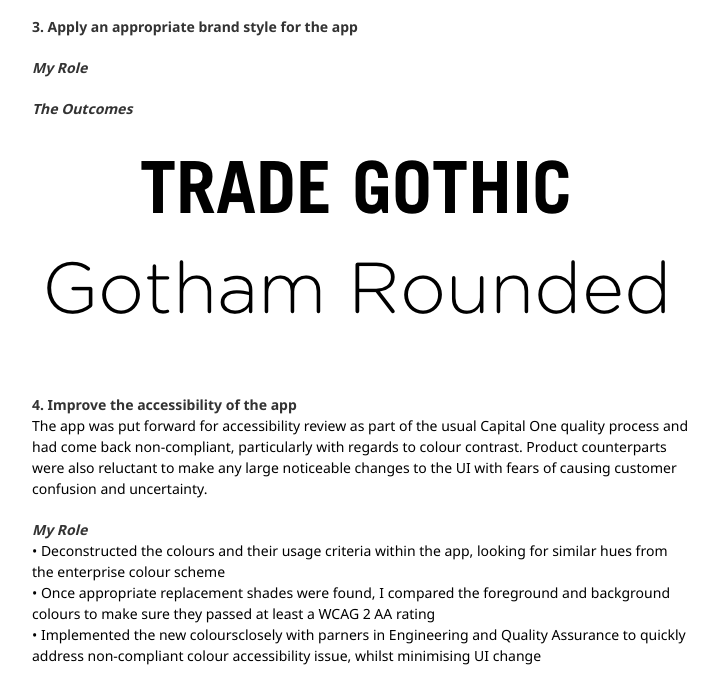
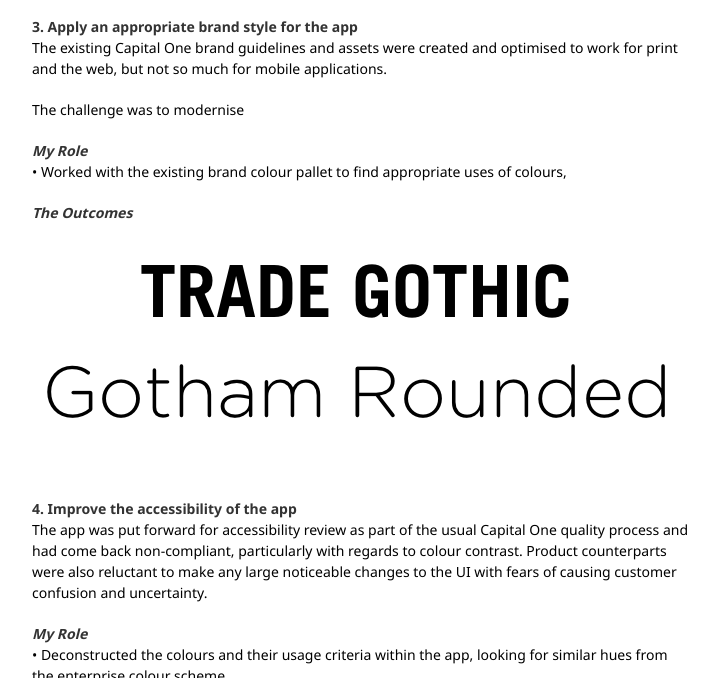
Before and after one commit to syeef/syeefkarim-2016-v0, a Jekyll site: the page built from portfolio/capitalone.md, in a window 1280 px wide and 900 px high, scrolled down 5527 px, cut to the strip 222-900 px from the top of the window. Shown: the whole strip, without its empty margins (279-997 px from the left). Built offline with Jekyll 4.4.1, drawn with Linux system fonts in a browser that asks for light colours.

Commit message:
Update capitalone.md

```diff
--- a/portfolio/capitalone.md
+++ b/portfolio/capitalone.md
@@ -86,8 +86,13 @@ Essentially, Product was happy to progress with a subpar solution for Android, h
 <script async class="speakerdeck-embed" data-id="bf378b409cad424494ef5a75d7fbaf72" data-ratio="1.77777777777778" src="//speakerdeck.com/assets/embed.js"></script>
 
 **3. Apply an appropriate brand style for the app**
+The existing Capital One brand guidelines and assets were created and optimised to work for print and the web, but not so much for mobile applications.
+
+The challenge was to modernise
 
 ***My Role***
+• Worked with the existing brand colour pallet to find appropriate uses of colours,
+
 
 ***The Outcomes***
 <img src="/images/posts/capitalone/FontWar.png" width="650px">
```
